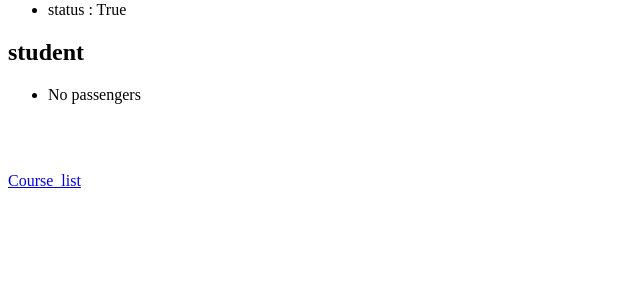
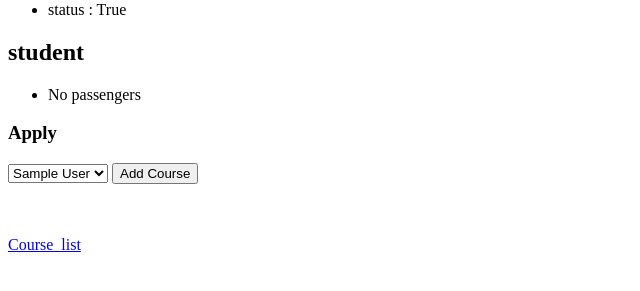
Before and after one commit to JIRATxJIRAPAT/JIRATx-JIRAPATV2.github.io, a Django app: page /Course/000 in a window 1280 px wide. Shown: the part 115-406 px from the top of the page, without its empty margins (0-640 px from the left). Run offline with Django 3.2, Linux system fonts and the light colour scheme; tables that the repository leaves empty hold one stand-in row (values such as "Sample post"); parts of the project's set-up code (start-up, migrations or seed data) failed here and were passed over.

Commit message:
can't enroll maiwaileawjatui

```diff
--- a/REG/Register/models.py
+++ b/REG/Register/models.py
@@ -17,11 +17,11 @@ class Course(models.Model):
         return f"{self.course_code} {self.course_name}"
 
 class Student(models.Model):
-    #student_id = models.OneToOneField(User, on_delete=models.CASCADE)
+    student_id = models.OneToOneField(User, on_delete=models.CASCADE)
     student_name = models.CharField(max_length = 50)
     grade = models.FloatField()
     years = models.PositiveIntegerField()
     enrollment = models.ManyToManyField(Course,blank = True,related_name="enroll")
 
     def __str__(self):
-        return f"{self.student_id}: {self.student_name}"
+        return f"{self.student_name}"
--- a/REG/Register/templates/registers/course_info.html
+++ b/REG/Register/templates/registers/course_info.html
@@ -12,12 +12,24 @@
 
     <h2>student</h2>
     <ul>
-        {% for y in enrollment %}
+        {% for y in student %}
         <li>{{ y }}</li>
         {% empty %}
         <li>No passengers</li>
         {% endfor %}
     </ul>
+
+    <h3>Apply</h3>
+    <form action="{% url 'Register:apply' x.course_code %}" method="POST">
+        {% csrf_token %}
+        <select name="student">
+            {% for student in non_enrollment %}
+            <option value="{{student.student_name}}">{{student}}</option>"
+            {% endfor %}
+
+        </select>
+        <input type="submit" value="Add Course">
+    </form>
 
 
 
--- a/REG/Register/urls.py
+++ b/REG/Register/urls.py
@@ -7,6 +7,5 @@ app_name ="Register"
 urlpatterns = [
     path('',views.index,name='index'),
     path('<course_code>',views.ShowCourse,name='ShowCourse'),
-    #path("<course_code>/apply", views.apply, name="apply"),
-
+    path("<course_code>/apply", views.apply, name="apply"),
 ]
--- a/REG/Register/views.py
+++ b/REG/Register/views.py
@@ -2,9 +2,9 @@ from django.shortcuts import render,get_object_or_404
 from django.http import HttpResponseRedirect
 from django.urls import reverse
 from django.contrib import messages
+from .models import Course,Student
+# Create your views here.
 
-# Create your views here.
-from .models import Course,Student
 
 def index(request):
     return render(request,"registers/index.html",{
@@ -16,18 +16,15 @@ def ShowCourse(request, course_code):
     x = get_object_or_404(Course,pk=course_code)
     return render(request,"registers/course_info.html",{
         "Course": x,
-        "student":x.enroll.all()
-
+        "student":x.enroll.all(),
+        "non_enrollment": Student.objects.exclude(enrollment=x)
     })
 
-"""
+
 def apply(request, course_code):
-    if not request.user.is_authenticated:
-        messages.warning(request, "Please Login")
-        return HttpResponseRedirect(reverse("Users:login")+f"?next={request.path}")
-
-    reg = get_object_or_404(Course, pk=course_code)
-    if request.user not in Student.enrollment.all():
-        reg.enrollment.add(request.user)
-    return HttpResponseRedirect(reverse("Register:showcourse", args=(course_code,)))
-"""
+    if request.method == "POST":
+        x = get_object_or_404(Course,pk=course_code)
+        student = request.POST["student"]
+        x.enroll.add(student)
+        return HttpResponseRedirect(reverse("Register:ShowCourse", args=(course_code,))
+        )
```
Also changed, not shown: REG/Register/migrations/0001_initial.py, REG/Register/migrations/0002_student.py (deleted), REG/Register/migrations/0003_alter_student_enrollment.py (deleted), REG/Register/migrations/0004_auto_20210914_2049.py (deleted), REG/Register/migrations/0005_auto_20210915_2158.py (deleted), REG/Register/migrations/0006_auto_20210915_2205.py (deleted), REG/Register/migrations/0007_student.py (deleted), REG/Register/migrations/0008_auto_20210915_2231.py (deleted), REG/Register/migrations/0009_remove_student_student_id.py (deleted), REG/db.sqlite3.
